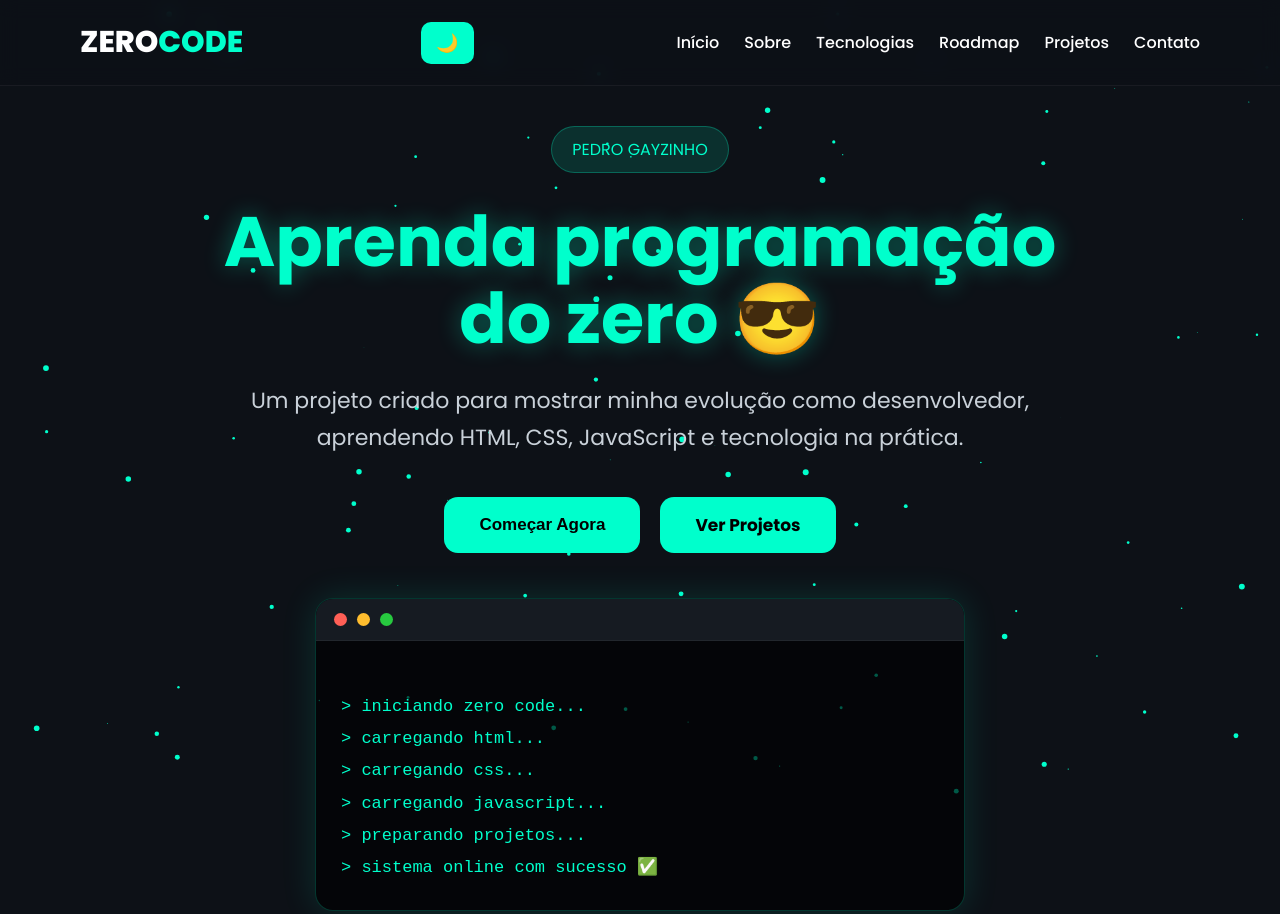
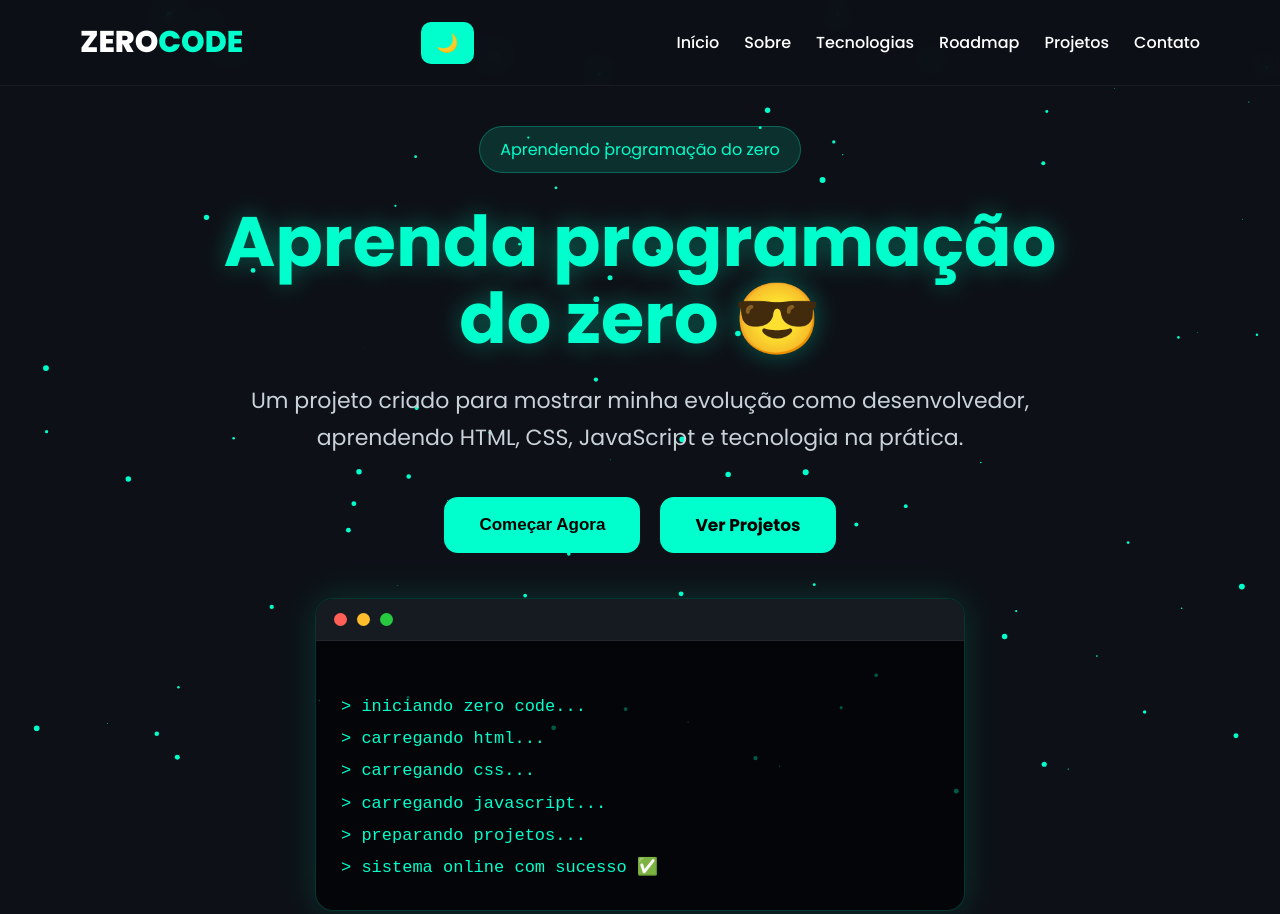
Before and after one commit to henrixn7/zero-code, a plain HTML site: page index.html in a window 1280 px wide. Shown: the top 914 px of the page. Drawn offline with Linux system fonts and the light colour scheme.

Commit message:
Add files via upload

```diff
--- a/index.html
+++ b/index.html
@@ -44,7 +44,7 @@
     <div class="hero-text animar">
 
       <span class="tag">
-        PEDRO GAYZINHO
+        Aprendendo programação do zero
       </span>
 
       <h1 id="titulo"></h1>
```
